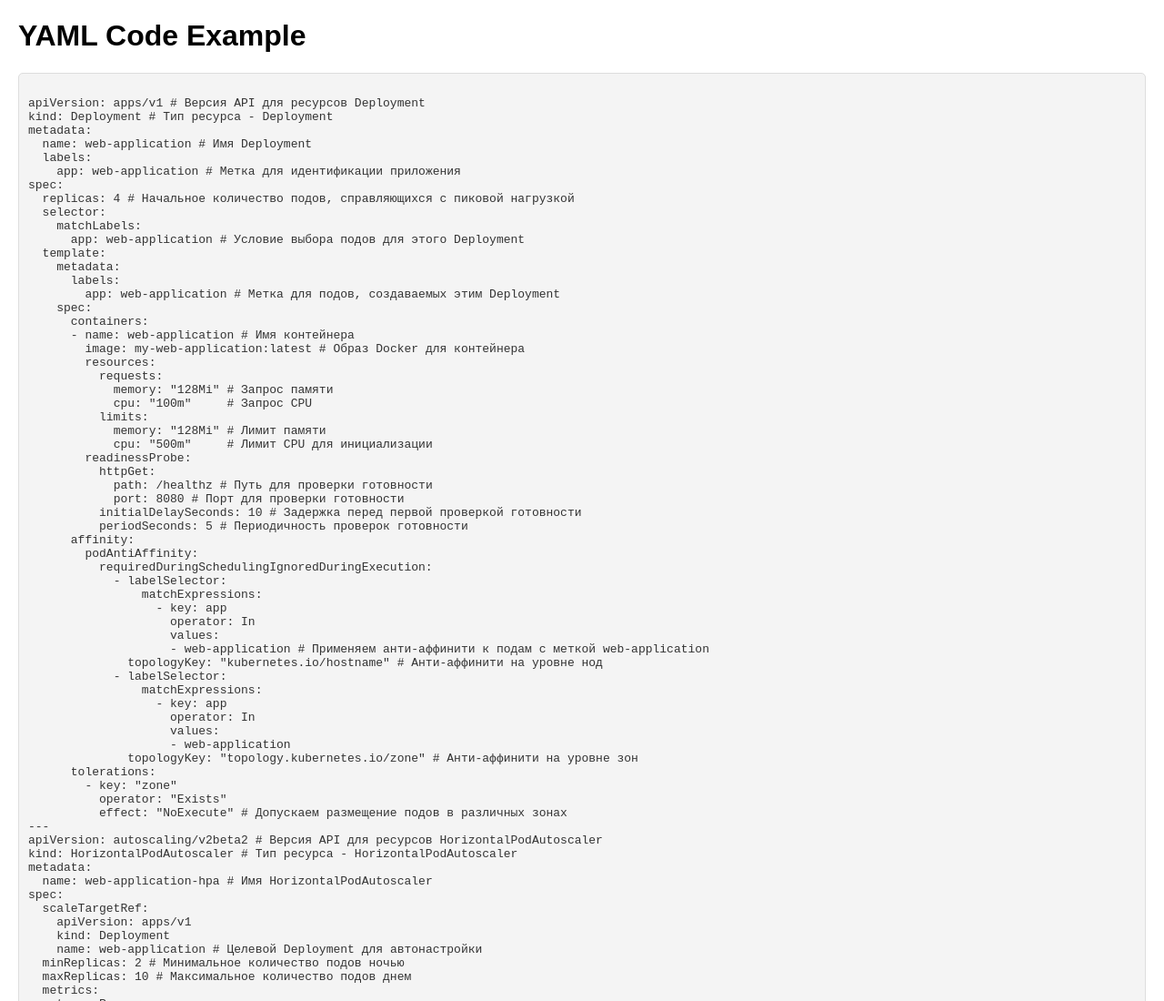
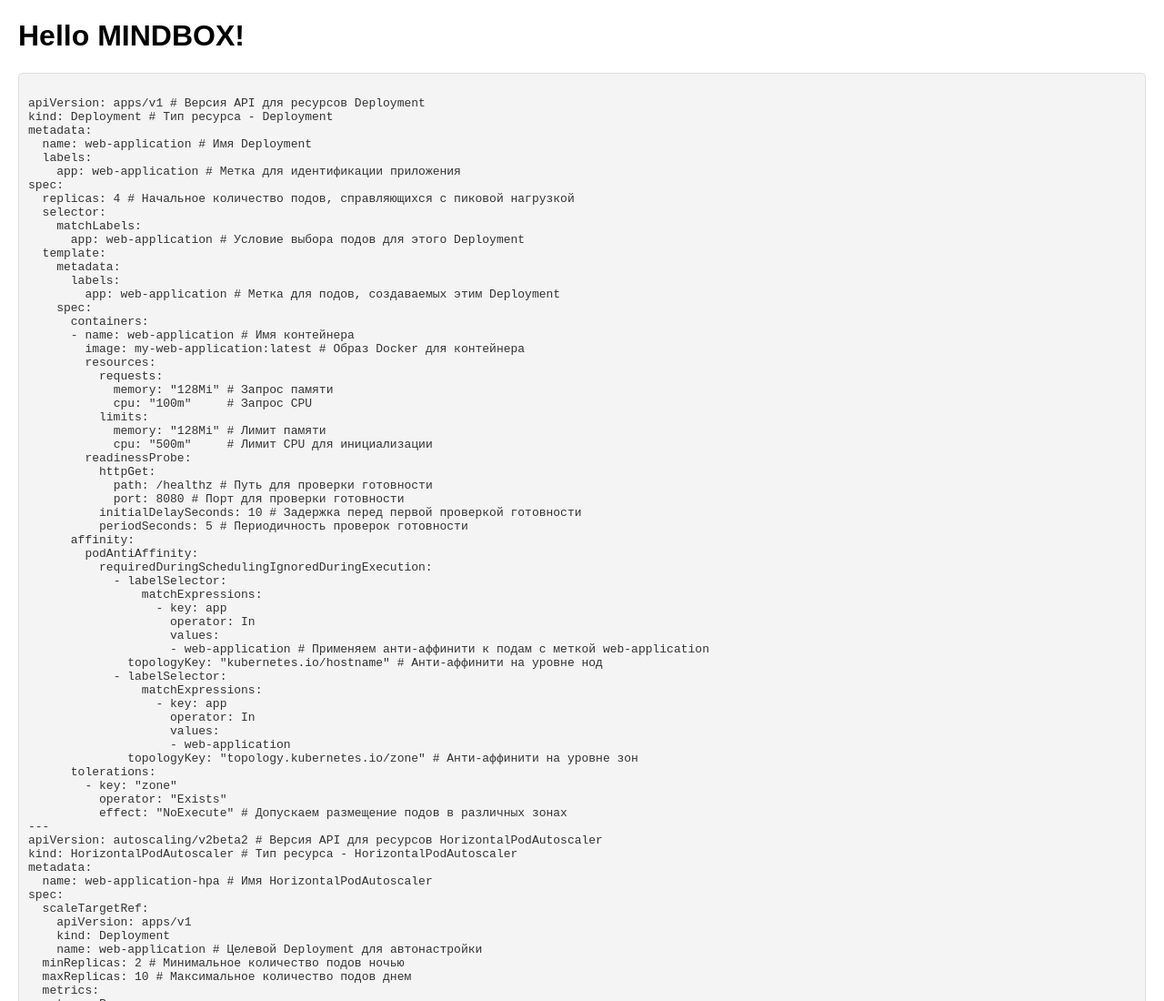
Before and after one commit to SaiynDezolit001/mindbox, a plain HTML site: page index.html in a window 1280 px wide. Shown: the top 1100 px of the page at 91% size. Drawn offline with Linux system fonts and the light colour scheme.

Commit message:
Добавлен файл index.html

```diff
--- a/index.html
+++ b/index.html
@@ -24,7 +24,7 @@
     </style>
 </head>
 <body>
-    <h1>YAML Code Example</h1>
+    <h1>Hello MINDBOX!</h1>
     <pre><code>
 apiVersion: apps/v1 # Версия API для ресурсов Deployment
 kind: Deployment # Тип ресурса - Deployment
```
